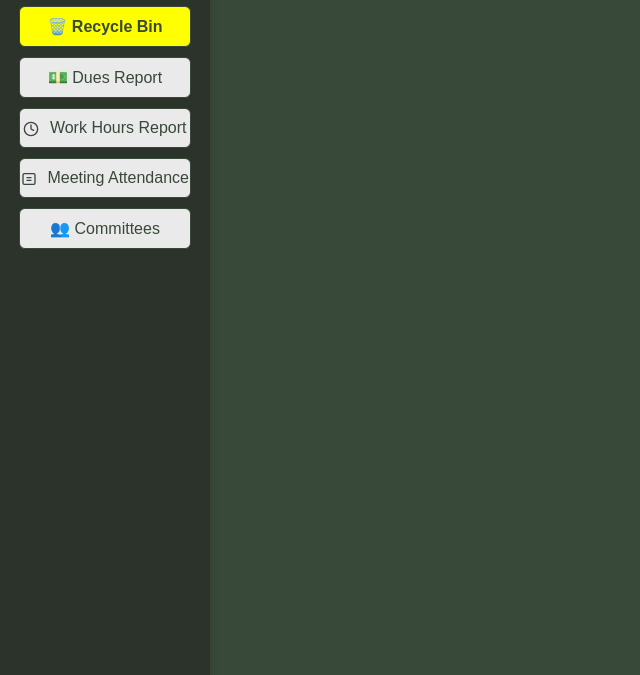
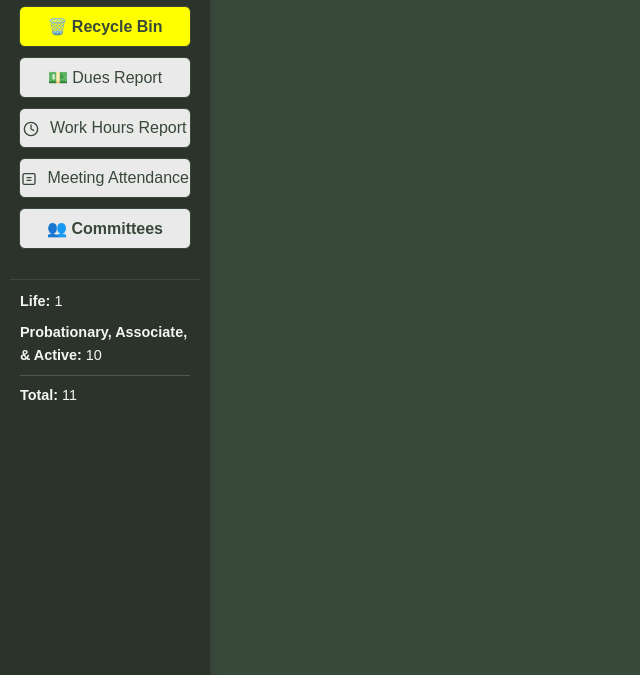
Before and after one commit to mattmadairy/DH-DB-Webappp, a Flask app: page /recycle_bin in a window 1280 px wide. Shown: the part 305-980 px from the top of the page, without its empty margins (0-640 px from the left). Run offline with Flask 3, Linux system fonts and the light colour scheme; data comes from the database, SQL or seed files in the repository.

Commit message:
sidebar stats

```diff
--- a/DH_DB_Webapp/app.py
+++ b/DH_DB_Webapp/app.py
@@ -30,6 +30,17 @@ def format_mmddyyyy(value):
 
 app.jinja_env.filters['format_mmddyyyy'] = format_mmddyyyy
 
+def get_member_stats():
+	"""Calculate member statistics for sidebar display"""
+	all_members = database.get_all_members()
+	life_count = len([m for m in all_members if m['membership_type'] == 'Life'])
+	voting_count = len([m for m in all_members if m['membership_type'] in ['Probationary', 'Associate', 'Active']])
+	total_count = len(all_members)
+	return {
+		'life_members': life_count,
+		'voting_members': voting_count,
+		'total_members': total_count
+	}
 
 @app.route('/add_work_hours/<int:member_id>', methods=['POST'])
 @app.route('/dues_report')
@@ -49,7 +60,8 @@ def dues_report():
 			year = None
 	dues = database.get_all_dues_by_year(year)
 	now = datetime.datetime.now()
-	return render_template('dues_report.html', dues=dues, years=years, selected_year=year, now=now, active_page='dues_report')
+	member_stats = get_member_stats()
+	return render_template('dues_report.html', dues=dues, years=years, selected_year=year, now=now, active_page='dues_report', member_stats=member_stats)
 
 def add_work_hours(member_id):
 	date = request.form['date']
@@ -75,7 +87,8 @@ def work_hours_report():
 	work_hours = database.get_work_hours_report(start_date=start_date, end_date=end_date)
 	years = database.get_dues_years()  # reuse dues years for dropdown
 	now = datetime.datetime.now()
-	return render_template('work_hours_report.html', work_hours=work_hours, years=years, selected_year=year, now=now, active_page='work_hours_report')
+	member_stats = get_member_stats()
+	return render_template('work_hours_report.html', work_hours=work_hours, years=years, selected_year=year, now=now, active_page='work_hours_report', member_stats=member_stats)
 
 @app.route('/add_meeting_attendance/<int:member_id>', methods=['POST'])
 def add_meeting_attendance(member_id):
@@ -110,7 +123,8 @@ def index():
 		else:
 			member_counts[mt] = len([m for m in all_members if m['membership_type'] == mt])
 
-	return render_template('index.html', members=members, search=search, member_type=member_type, member_types=member_types_list, member_counts=member_counts, active_page='home')
+	member_stats = get_member_stats()
+	return render_template('index.html', members=members, search=search, member_type=member_type, member_types=member_types_list, member_counts=member_counts, active_page='home', member_stats=member_stats)
 
 @app.route('/member/<int:member_id>')
 def member_details(member_id):
@@ -229,7 +243,8 @@ def delete_member(member_id):
 @app.route('/recycle_bin')
 def recycle_bin():
 	deleted_members = database.get_deleted_members()
-	return render_template('recycle_bin.html', deleted_members=deleted_members, active_page='recycle_bin')
+	member_stats = get_member_stats()
+	return render_template('recycle_bin.html', deleted_members=deleted_members, active_page='recycle_bin', member_stats=member_stats)
 
 # Restore ALL members from recycle bin
 @app.route('/recycle_bin/restore_all', methods=['POST'])
@@ -511,7 +526,8 @@ def meeting_attendance_report():
 	]
 	attendance = database.get_meeting_attendance_report(year=year, month=month)
 	now = datetime.datetime.now()
-	return render_template('meeting_attendance_report.html', attendance=attendance, years=years, selected_year=year, months=months, selected_month=month, now=now, active_page='meeting_attendance_report')
+	member_stats = get_member_stats()
+	return render_template('meeting_attendance_report.html', attendance=attendance, years=years, selected_year=year, months=months, selected_month=month, now=now, active_page='meeting_attendance_report', member_stats=member_stats)
 
 @app.route('/committees')
 def committees():
@@ -553,7 +569,8 @@ def committees():
 	import datetime
 	now = datetime.datetime.now()
 	selected_committee = request.args.get('committee')
-	return render_template('committees.html', committee_names=committee_names, committee_display_names=committee_display_names, committee_members=committee_members, selected_committee=selected_committee, now=now, active_page='committees')
+	member_stats = get_member_stats()
+	return render_template('committees.html', committee_names=committee_names, committee_display_names=committee_display_names, committee_members=committee_members, selected_committee=selected_committee, now=now, active_page='committees', member_stats=member_stats)
 
 @app.route('/email_list')
 def email_list():
@@ -577,7 +594,8 @@ def email_list():
 	# Remove duplicates and sort
 	emails = sorted(list(set(emails)))
 
-	return render_template('email_list.html', emails=emails, member_type=member_type, count=len(emails))
+	member_stats = get_member_stats()
+	return render_template('email_list.html', emails=emails, member_type=member_type, count=len(emails), member_stats=member_stats)
 
 if __name__ == "__main__":
     import sys
--- a/DH_DB_Webapp/templates/recycle_bin.html
+++ b/DH_DB_Webapp/templates/recycle_bin.html
@@ -23,7 +23,14 @@
             <a href="{{ url_for('meeting_attendance_report') }}" class="{{ 'active-menu' if active_page == 'meeting_attendance_report' else '' }}" style="width:170px; display:inline-block; padding:10px 0; margin-bottom:10px; border-radius:6px; border:1px solid #384839; background-color:#eaeaea; color:#384839; text-decoration:none; font-weight:{{ 'bold' if active_page == 'meeting_attendance_report' else 'normal' }}; font-size:1em; font-family:Arial, Helvetica, sans-serif; box-shadow:0 1px 2px rgba(0,0,0,0.04); text-align:center;">
                 <img src="{{ url_for('static', filename='icon_attendance.svg') }}" alt="Attendance" style="height:1em; vertical-align:middle; margin-right:6px;"> Meeting Attendance
             </a>
-            <a href="{{ url_for('committees') }}" class="{{ 'active-menu' if active_page == 'committees' else '' }}" style="width:170px; display:inline-block; padding:10px 0; margin-bottom:10px; border-radius:6px; border:1px solid #384839; background-color:#eaeaea; color:#384839; text-decoration:none; font-weight:{{ 'bold' if active_page == 'committees' else 'normal' }}; font-size:1em; font-family:Arial, Helvetica, sans-serif; box-shadow:0 1px 2px rgba(0,0,0,0.04); text-align:center;">👥 Committees</a>
+            <a href="{{ url_for('committees') }}" class="{{ 'active-menu' if active_page == 'committees' else '' }}" style="width:170px; display:inline-block; padding:10px 0; margin-bottom:10px; border-radius:6px; border:1px solid #384839; background-color:#eaeaea; color:#384839; text-decoration:none; font-weight:{{ 'bold' if active_page == 'recycle_bin' else 'normal' }}; font-size:1em; font-family:Arial, Helvetica, sans-serif; box-shadow:0 1px 2px rgba(0,0,0,0.04); text-align:center;">👥 Committees</a>
+            <div style="width:170px; margin-top:20px; padding:10px; border-top:1px solid #384839;">
+                <div style="color:#f5f5f5; font-size:0.9em; line-height:1.6; text-align:left;">
+                    <div style="margin-bottom:8px;"><strong>Life:</strong> {{ member_stats.life_members }}</div>
+                    <div style="margin-bottom:8px;"><strong>Probationary, Associate, & Active:</strong> {{ member_stats.voting_members }}</div>
+                    <div style="border-top:1px solid #555; padding-top:8px;"><strong>Total:</strong> {{ member_stats.total_members }}</div>
+                </div>
+            </div>
         </div>
         <!-- Add Member Modal -->
         <div id="addMemberModal" class="modal" style="display:none; position:fixed; z-index:1000; left:0; top:0; width:100%; height:100%; overflow:auto; background-color:rgba(0,0,0,0.4);">
```
Also changed, not shown: DH_DB_Webapp/templates/dues_report.html (+7 -0 lines), DH_DB_Webapp/templates/email_list.html (+7 -0 lines), DH_DB_Webapp/templates/index.html (+7 -0 lines), DH_DB_Webapp/templates/meeting_attendance_report.html (+7 -0 lines), DH_DB_Webapp/templates/work_hours_report.html (+7 -0 lines).
